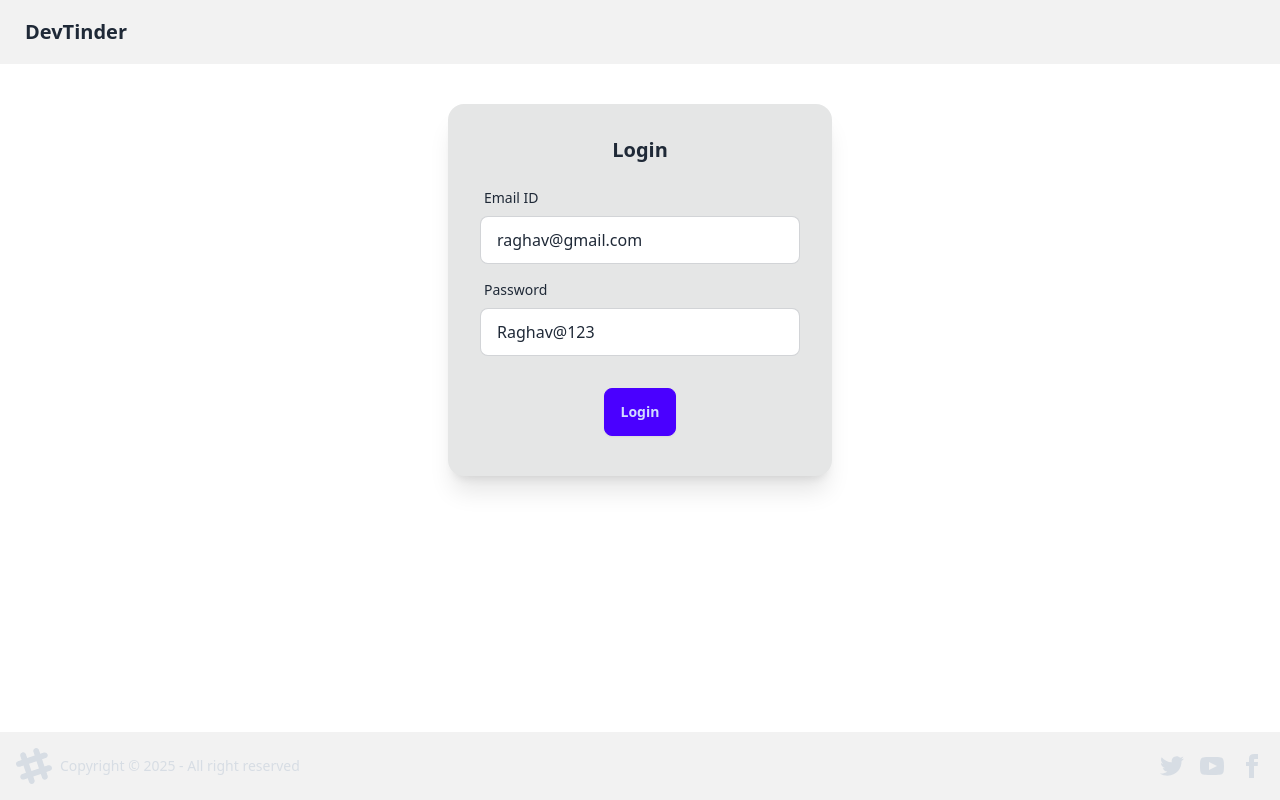
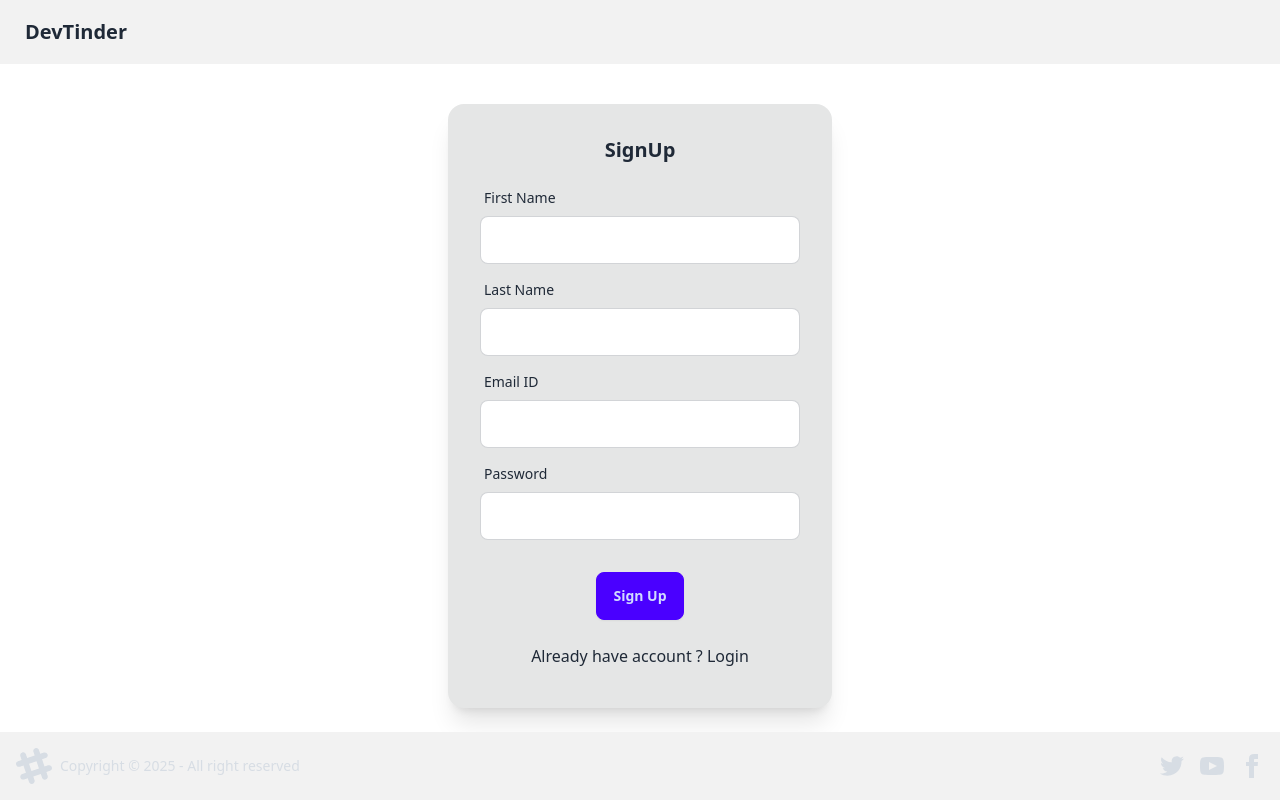
Before and after one commit to RaghavSewda/devTinder_frontend, a React (Vite) app: page /login in a window 1280 px wide. Built offline with nearby package versions, Linux system fonts and the light colour scheme; no server answers; the HTML template or start-up script is replaced by a standard one.

Commit message:
Added Signup form + bug fixes

```diff
--- a/src/components/EditProfile.jsx
+++ b/src/components/EditProfile.jsx
@@ -9,9 +9,9 @@ const EditProfile = ({ user }) => {
   const [firstName, setFirstName] = useState(user.firstName);
   const [lastName, setLastName] = useState(user.lastName);
   const [photoUrl, setPhotoUrl] = useState(user.photoUrl);
-  const [age, setAge] = useState(user.age);
-  const [gender, setGender] = useState(user.gender);
-  const [about, setAbout] = useState(user.about);
+  const [age, setAge] = useState(user.age || "");
+  const [gender, setGender] = useState(user.gender || "");
+  const [about, setAbout] = useState(user.about || "");
   const [error, setError] = useState("");
   const [showToast, setShowToast] = useState(false);
   const dispatch = useDispatch();
--- a/src/components/Login.jsx
+++ b/src/components/Login.jsx
@@ -6,8 +6,11 @@ import { useNavigate } from "react-router-dom";
 import { BASE_URL } from "../utils/constants";
 
 const Login = () => {
-  const [emailId, setEmailId] = useState("raghav@gmail.com");
-  const [password, setPassword] = useState("Raghav@123");
+  const [emailId, setEmailId] = useState("");
+  const [password, setPassword] = useState("");
+  const [firstName, setFirstName] = useState("");
+  const [lastName, setLastName] = useState("");
+  const [isLoginForm, setIsLoginForm] = useState(false);
   const [error, setError] = useState("");
   const dispatch = useDispatch();
   const navigate = useNavigate();
@@ -29,12 +32,56 @@ const Login = () => {
       setError(err?.response?.data || "Something went Wrong");
     }
   };
+
+  const handleSignUp = async () => {
+    try {
+      const res = await axios.post(
+        BASE_URL + "/signup",
+        { firstName, lastName, emailId, password },
+        {
+          withCredentials: true,
+        }
+      );
+      dispatch(addUser(res.data.data));
+      navigate("/profile");
+    } catch (err) {
+      setError(err?.response?.data || "Something went Wrong");
+    }
+  };
   return (
     <div className="flex justify-center my-10">
       <div className="card bg-base-300 w-96 shadow-xl">
         <div className="card-body">
-          <h2 className="card-title flex justify-center">Login</h2>
+          <h2 className="card-title flex justify-center">
+            {isLoginForm ? "Login" : "SignUp"}
+          </h2>
           <div>
+            {!isLoginForm && (
+              <>
+                <label className="form-control w-full max-w-xs my-2">
+                  <div className="label">
+                    <span className="label-text">First Name</span>
+                  </div>
+                  <input
+                    type="text"
+                    value={firstName}
+                    className="input input-bordered w-full max-w-xs"
+                    onChange={(e) => setFirstName(e.target.value)}
+                  />
+                </label>
+                <label className="form-control w-full max-w-xs my-2">
+                  <div className="label">
+                    <span className="label-text">Last Name</span>
+                  </div>
+                  <input
+                    type="text"
+                    value={lastName}
+                    className="input input-bordered w-full max-w-xs"
+                    onChange={(e) => setLastName(e.target.value)}
+                  />
+                </label>
+              </>
+            )}
             <label className="form-control w-full max-w-xs my-2">
               <div className="label">
                 <span className="label-text">Email ID</span>
@@ -51,7 +98,7 @@ const Login = () => {
                 <span className="label-text">Password</span>
               </div>
               <input
-                type="text"
+                type="password"
                 value={password}
                 className="input input-bordered w-full max-w-xs"
                 onChange={(e) => setPassword(e.target.value)}
@@ -60,10 +107,20 @@ const Login = () => {
           </div>
           <p className="text-red-500">{error}</p>
           <div className="card-actions justify-center m-2">
-            <button className="btn btn-primary" onClick={handleLogin}>
-              Login
+            <button
+              className="btn btn-primary"
+              onClick={isLoginForm ? handleLogin : handleSignUp}
+            >
+              {isLoginForm ? "Login" : "Sign Up"}
             </button>
           </div>
+
+          <p
+            className="m-auto py-2 cursor-pointer"
+            onClick={() => setIsLoginForm((value) => !value)}
+          >
+            {isLoginForm ? "New User ? SignUp" : "Already have account ? Login"}
+          </p>
         </div>
       </div>
     </div>
--- a/src/components/Requests.jsx
+++ b/src/components/Requests.jsx
@@ -49,7 +49,7 @@ const Requests = () => {
         return (
           <div
             key={_id}
-            className=" flex justify-between items-center m-4 p-4 rounded-lg bg-base-300 w-2/3 mx-auto"
+            className=" flex justify-between items-center m-4 p-4 rounded-lg bg-base-300 mx-auto"
           >
             <div>
               <img
```
Also changed, not shown: 1 other file (tests, documents, lock files or other folders).
